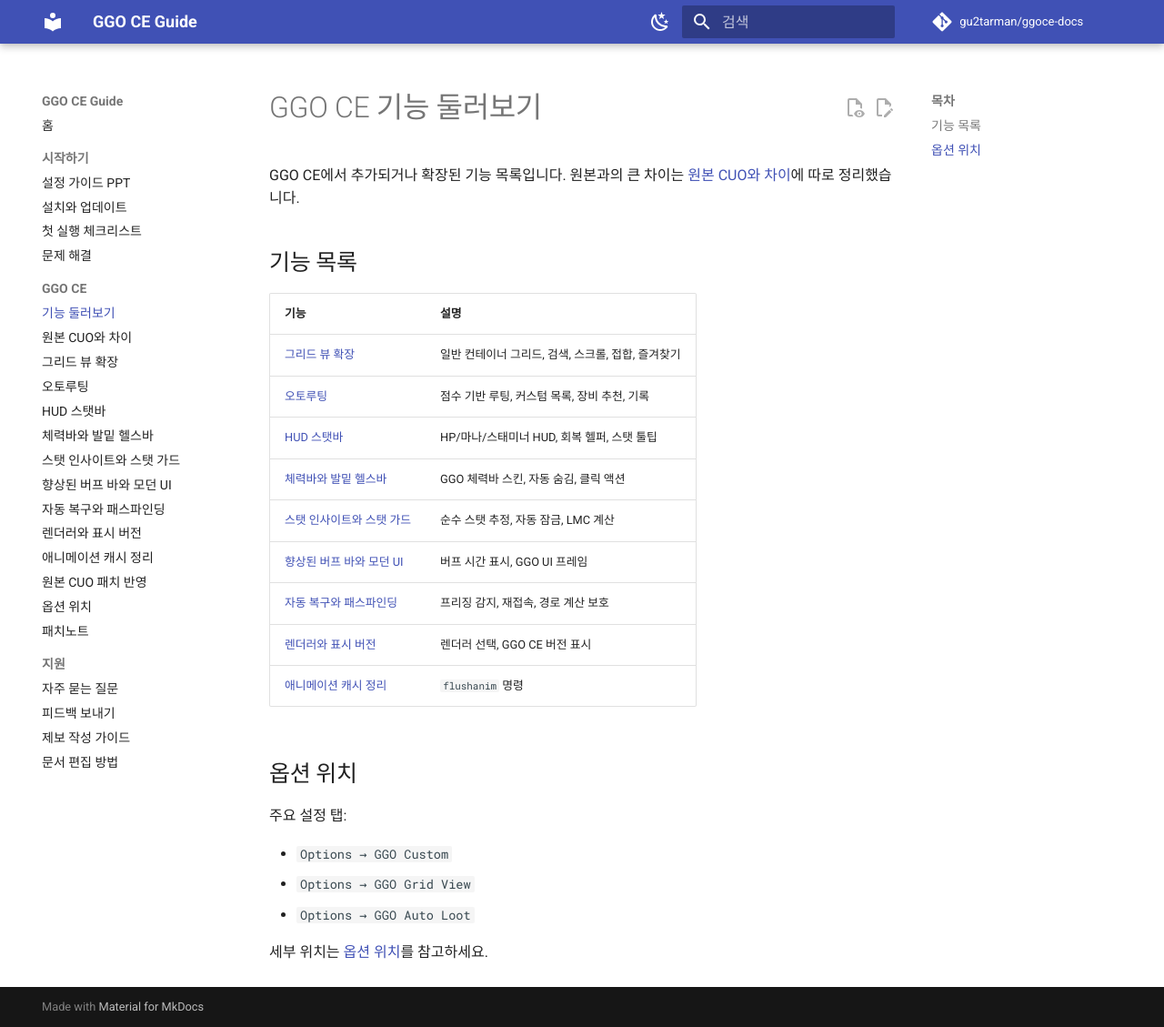
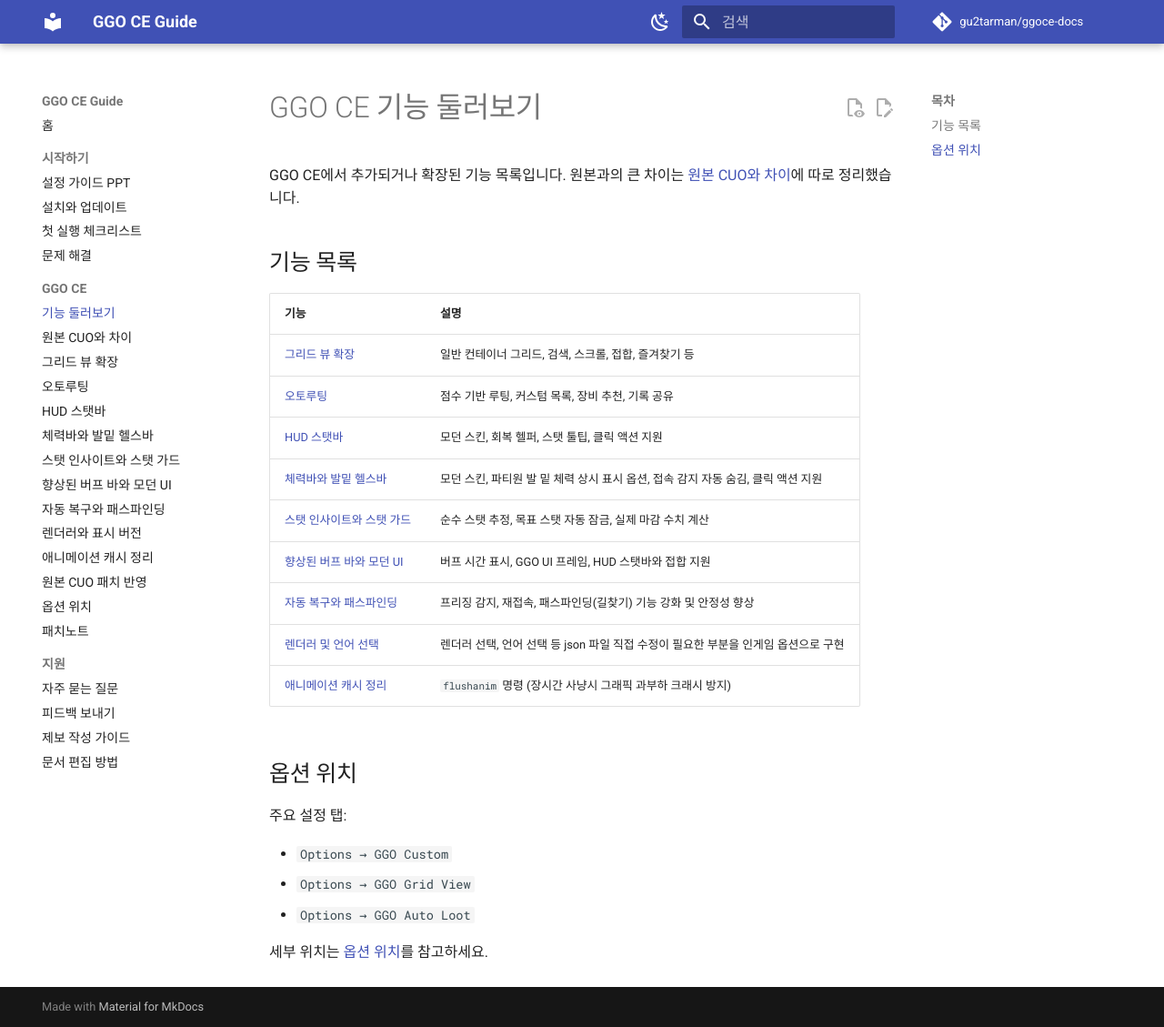
Before and after one commit to gu2tarman/ggoce-docs, an MkDocs documentation site: the page built from docs/ce/features.md, in a window 1280 px wide and 1129 px high. Shown: the whole window at 91% size. Built offline with MkDocs 1.6.1 and Material for MkDocs 9.7.7, drawn with Linux system fonts in a browser that asks for light colours; comment, search, counter and statistics services are not loaded.

Commit message:
docs: update docs/ce/features.md

```diff
--- a/docs/ce/features.md
+++ b/docs/ce/features.md
@@ -1,24 +1,25 @@
 ---
 title: GGO CE 기능 둘러보기
 ---
-
 # GGO CE 기능 둘러보기
 
 GGO CE에서 추가되거나 확장된 기능 목록입니다. 원본과의 큰 차이는 [원본 CUO와 차이](compare-original.md)에 따로 정리했습니다.
 
 ## 기능 목록
 
+
 | 기능 | 설명 |
-| --- | --- |
-| [그리드 뷰 확장](grid-view.md) | 일반 컨테이너 그리드, 검색, 스크롤, 접합, 즐겨찾기 |
-| [오토루팅](auto-loot.md) | 점수 기반 루팅, 커스텀 목록, 장비 추천, 기록 |
-| [HUD 스탯바](hud-statbar.md) | HP/마나/스태미너 HUD, 회복 헬퍼, 스탯 툴팁 |
-| [체력바와 발밑 헬스바](healthbars.md) | GGO 체력바 스킨, 자동 숨김, 클릭 액션 |
-| [스탯 인사이트와 스탯 가드](stat-insight-guard-lmc.md) | 순수 스탯 추정, 자동 잠금, LMC 계산 |
-| [향상된 버프 바와 모던 UI](buffbar-modern-ui.md) | 버프 시간 표시, GGO UI 프레임 |
-| [자동 복구와 패스파인딩](reconnect-pathfinding.md) | 프리징 감지, 재접속, 경로 계산 보호 |
-| [렌더러와 표시 버전](renderer-branding.md) | 렌더러 선택, GGO CE 버전 표시 |
-| [애니메이션 캐시 정리](animation-cache.md) | `flushanim` 명령 |
+| ------------------------------------------- | -------------------------------------------------- |
+| [그리드 뷰 확장](grid-view.md) | 일반 컨테이너 그리드, 검색, 스크롤, 접합, 즐겨찾기 등 |
+| [오토루팅](auto-loot.md) | 점수 기반 루팅, 커스텀 목록, 장비 추천, 기록 공유 |
+| [HUD 스탯바](hud-statbar.md) | 모던 스킨, 회복 헬퍼, 스탯 툴팁, 클릭 액션 지원 |
+| [체력바와 발밑 헬스바](healthbars.md) | 모던 스킨, 파티원 발 밑 체력 상시 표시 옵션, 접속 감지 자동 숨김, 클릭 액션 지원 |
+| [스탯 인사이트와 스탯 가드](stat-insight-guard-lmc.md) | 순수 스탯 추정, 목표 스탯 자동 잠금, 실제 마감 수치 계산 |
+| [향상된 버프 바와 모던 UI](buffbar-modern-ui.md) | 버프 시간 표시, GGO UI 프레임, HUD 스탯바와 접합 지원 |
+| [자동 복구와 패스파인딩](reconnect-pathfinding.md) | 프리징 감지, 재접속, 패스파인딩(길찾기) 기능 강화 및 안정성 향상 |
+| [렌더러 및 언어 선택](renderer-branding.md) | 렌더러 선택, 언어 선택 등 json 파일 직접 수정이 필요한 부분을 인게임 옵션으로 구현 |
+| [애니메이션 캐시 정리](animation-cache.md) | `flushanim` 명령 (장시간 사냥시 그래픽 과부하 크래시 방지) |
+
 
 ## 옵션 위치
 
```
